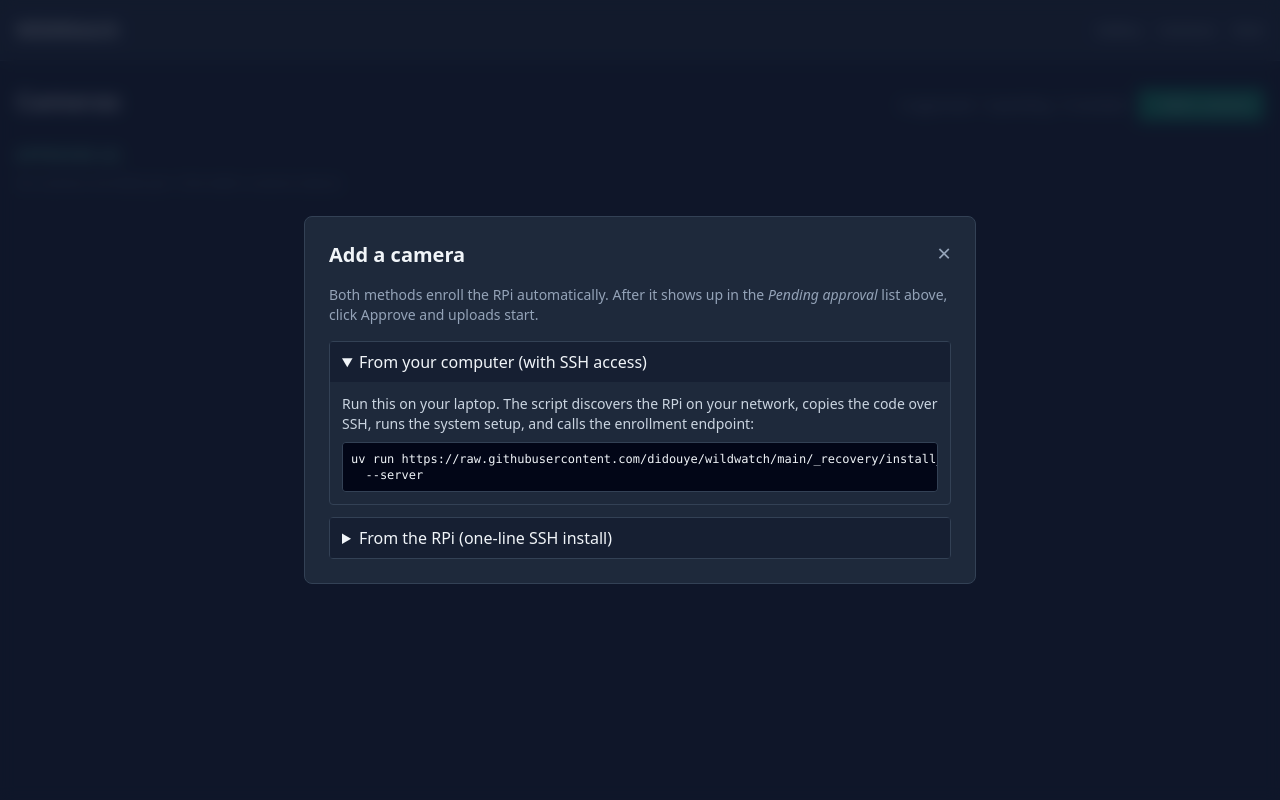
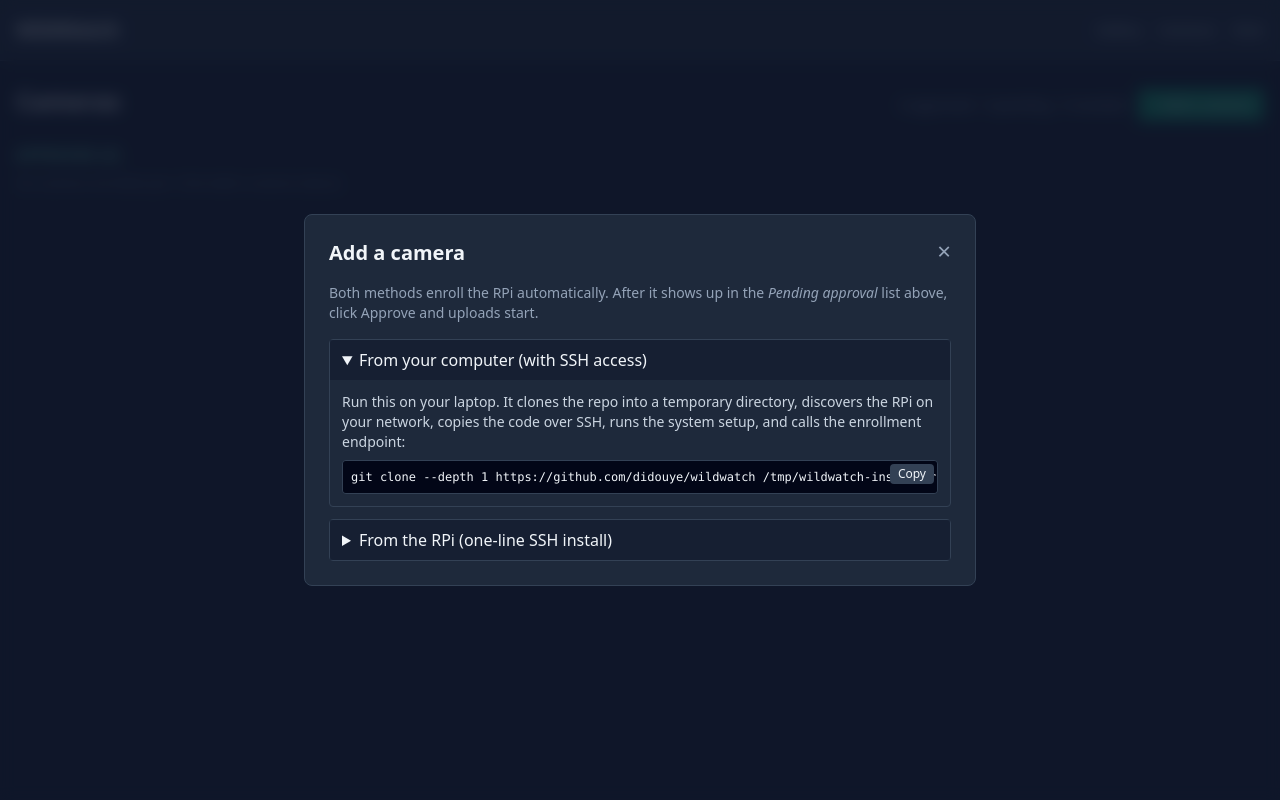
Before and after one commit to didouye/wildwatch, a Python web app: template server/src/wildwatch_server/templates/cameras.html in a window 1280 px wide, after a click on "+ Add a camera". Run offline with Jinja, Linux system fonts and the light colour scheme; the template is opened without the code that fills it, so the values that code supplies are empty; some libraries are stand-ins or nearby versions.

Commit message:
fix(v1.1): install git on RPi, add modal copy buttons, clone repo before uv run
- _recovery/setup_rpi.sh: add `git` to the apt install list (DietPi minimal image
  ships without it, breaking `git clone` later in setup.sh).
- templates/cameras.html: add Copy buttons next to each command in the
  Add Camera modal, with "Copied!" feedback.
- templates/cameras.html: change the "From your computer" one-liner to clone
  the repo into /tmp first, then `uv run _recovery/install_wildwatch.py`.
  Running the script directly from a URL fails because it needs the sibling
  sub-scripts (setup_rpi.sh, install_systemd.sh) at known relative paths.

Co-Authored-By: Claude Opus 4.7 (1M context) <noreply@anthropic.com>

```diff
--- a/server/src/wildwatch_server/templates/cameras.html
+++ b/server/src/wildwatch_server/templates/cameras.html
@@ -152,12 +152,20 @@
         <summary class="cursor-pointer px-3 py-2 font-medium bg-slate-900/50">From your computer (with SSH access)</summary>
         <div class="p-3 space-y-2 text-sm">
           <p class="text-slate-300">
-            Run this on your laptop. The script discovers the RPi on your
-            network, copies the code over SSH, runs the system setup, and
-            calls the enrollment endpoint:
+            Run this on your laptop. It clones the repo into a temporary
+            directory, discovers the RPi on your network, copies the code
+            over SSH, runs the system setup, and calls the enrollment
+            endpoint:
           </p>
-          <pre class="rounded bg-slate-950 border border-slate-700 p-2 text-xs overflow-x-auto"><code>uv run https://raw.githubusercontent.com/didouye/wildwatch/main/_recovery/install_wildwatch.py \
-  --server {{ server_url }}</code></pre>
+          {% set cmd_local = "git clone --depth 1 https://github.com/didouye/wildwatch /tmp/wildwatch-installer && cd /tmp/wildwatch-installer && uv run _recovery/install_wildwatch.py --server " ~ server_url %}
+          <div class="relative">
+            <pre id="cmd-local" class="rounded bg-slate-950 border border-slate-700 p-2 pr-16 text-xs overflow-x-auto"><code>{{ cmd_local }}</code></pre>
+            <button
+              type="button"
+              onclick="copyCmd('cmd-local', this)"
+              class="absolute top-1 right-1 rounded bg-slate-700 hover:bg-slate-600 px-2 py-0.5 text-xs"
+            >Copy</button>
+          </div>
         </div>
       </details>
 
@@ -165,11 +173,33 @@
         <summary class="cursor-pointer px-3 py-2 font-medium bg-slate-900/50">From the RPi (one-line SSH install)</summary>
         <div class="p-3 space-y-2 text-sm">
           <p class="text-slate-300">SSH into the RPi as <code>dietpi</code> and run:</p>
-          <pre class="rounded bg-slate-950 border border-slate-700 p-2 text-xs overflow-x-auto"><code>curl -fsSL https://raw.githubusercontent.com/didouye/wildwatch/main/_recovery/setup.sh \
-  | bash -s -- --server {{ server_url }}</code></pre>
+          {% set cmd_rpi = "curl -fsSL https://raw.githubusercontent.com/didouye/wildwatch/main/_recovery/setup.sh | bash -s -- --server " ~ server_url %}
+          <div class="relative">
+            <pre id="cmd-rpi" class="rounded bg-slate-950 border border-slate-700 p-2 pr-16 text-xs overflow-x-auto"><code>{{ cmd_rpi }}</code></pre>
+            <button
+              type="button"
+              onclick="copyCmd('cmd-rpi', this)"
+              class="absolute top-1 right-1 rounded bg-slate-700 hover:bg-slate-600 px-2 py-0.5 text-xs"
+            >Copy</button>
+          </div>
         </div>
       </details>
     </div>
   </div>
 </div>
+
+<script>
+function copyCmd(elemId, btn) {
+  const text = document.getElementById(elemId).innerText;
+  navigator.clipboard.writeText(text).then(() => {
+    const original = btn.innerText;
+    btn.innerText = "Copied!";
+    btn.classList.add("bg-emerald-600");
+    setTimeout(() => {
+      btn.innerText = original;
+      btn.classList.remove("bg-emerald-600");
+    }, 1500);
+  });
+}
+</script>
 {% endblock %}
```
Also changed, not shown: 1 other file.
